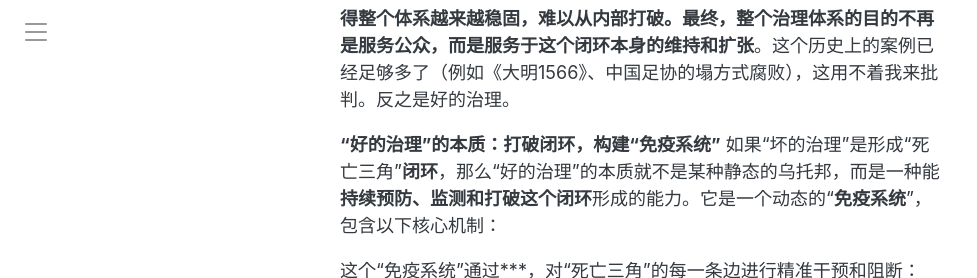
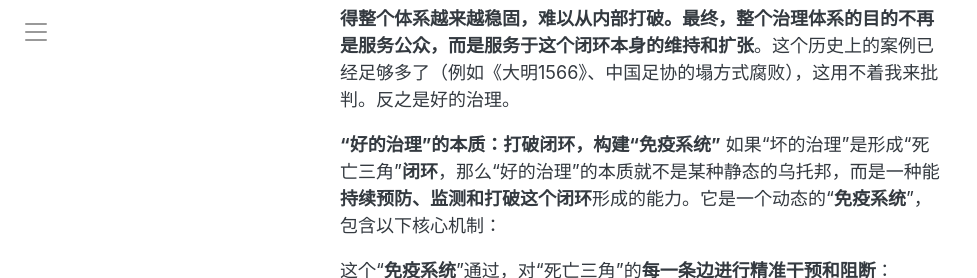
Before and after one commit to symphonyh/symphonyh.github.io, a Jekyll site: the page built from _posts/2025-08-25-sjjn.md, in a window 1280 px wide and 900 px high, scrolled down 966 px, cut to the strip 0-278 px from the top of the window. Shown: the whole strip, without its empty margins (0-977 px from the left). Built offline with Jekyll 4.4.1, drawn with Linux system fonts in a browser that asks for light colours; comment, search, counter and statistics services are not loaded.

```diff
--- a/_posts/2025-08-25-sjjn.md
+++ b/_posts/2025-08-25-sjjn.md
@@ -20,7 +20,7 @@ comments: true
 如果“坏的治理”是形成“死亡三角”**闭环**，那么“好的治理”的本质就不是某种静态的乌托邦，而是一种能**持续预防、监测和打破这个闭环**形成的能力。它是一个动态的“**免疫系统**”，包含以下核心机制：
 
 
-这个“免疫系统”通过***，对“死亡三角”的每一条边进行精准干预和阻断：
+这个“**免疫系统**”通过，对“死亡三角”的**每一条边进行精准干预和阻断**：
 
 
 [![免疫系统模型](https://s21.ax1x.com/2025/08/25/pVyArAP.jpg)](https://imgse.com/i/pVyArAP)
```
